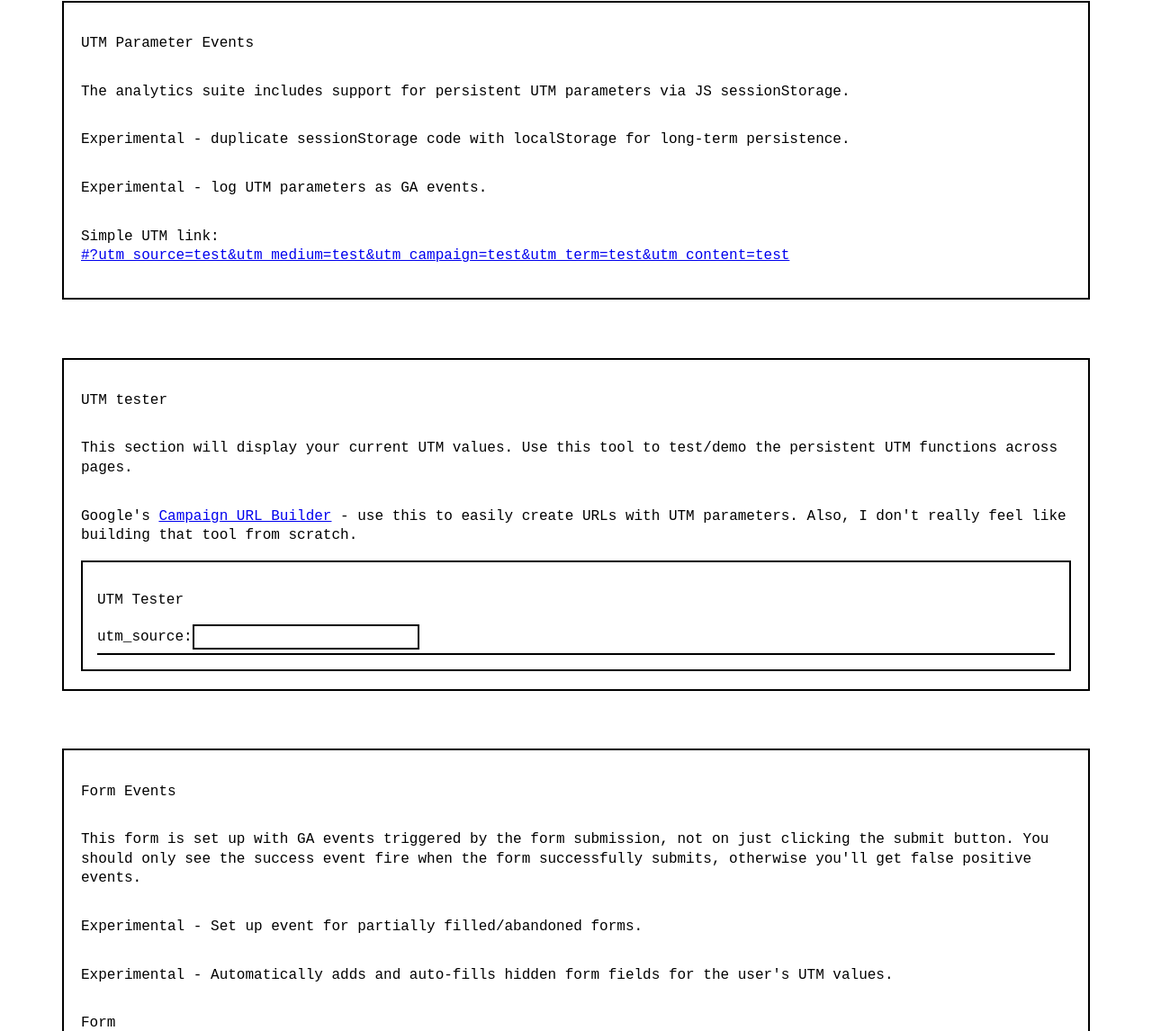
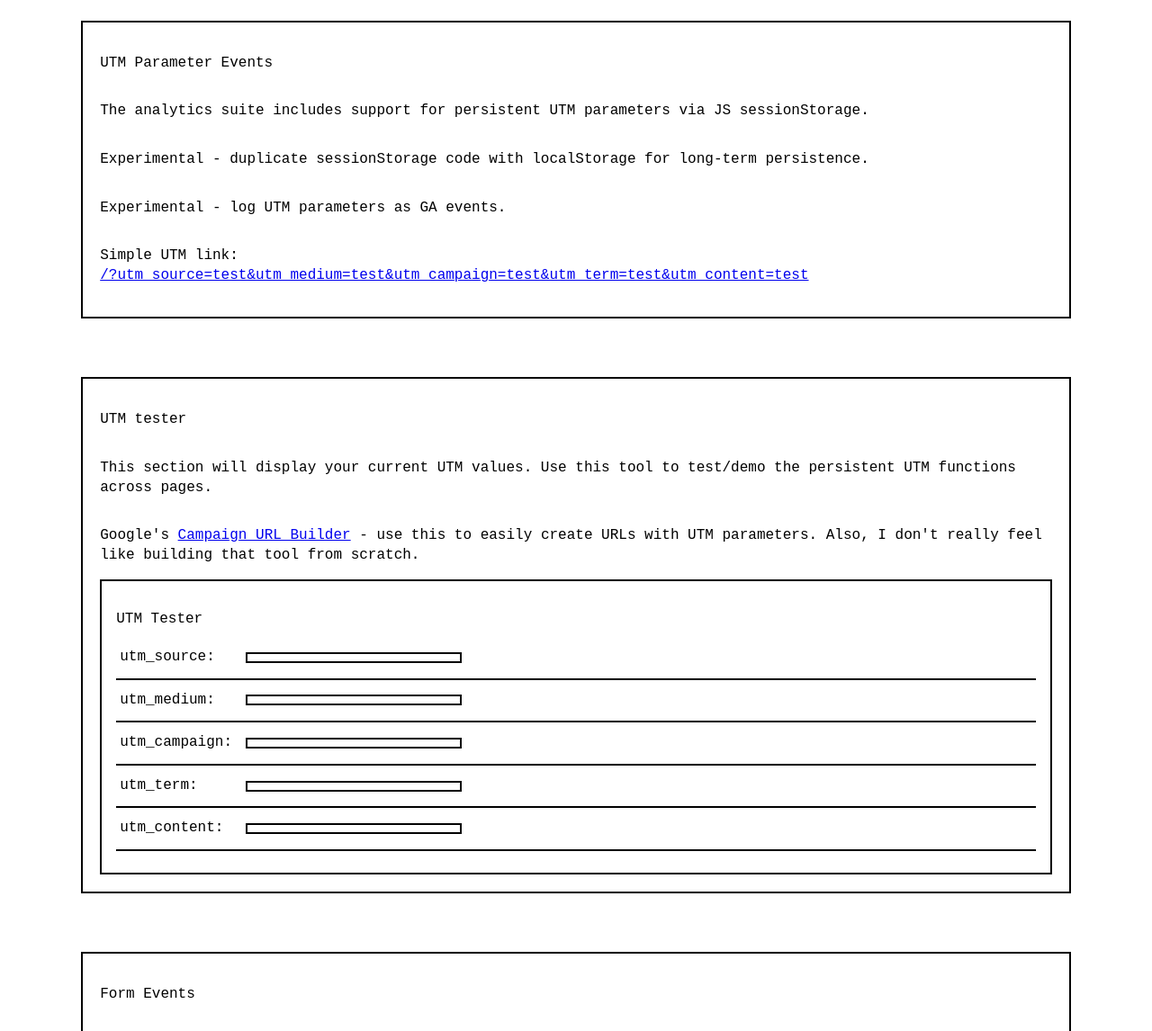
Before and after one commit to Planet-Caravan-Studios/Planet-Caravan-Analytics-Toolkit, a website: page index.html in a window 1280 px wide. Shown: the part 1022-2168 px from the top of the page at 90% size. Drawn offline with nearby package versions, Linux system fonts and the light colour scheme.

Commit message:
revamping UTM logging

```diff
--- a/index.html
+++ b/index.html
@@ -133,8 +133,8 @@
 		</p>
 		<p>
 			Simple UTM link: <br/>
-			<a href="#?utm_source=test&utm_medium=test&utm_campaign=test&utm_term=test&utm_content=test">
-				#?utm_source=test&utm_medium=test&utm_campaign=test&utm_term=test&utm_content=test
+			<a href="/?utm_source=test&utm_medium=test&utm_campaign=test&utm_term=test&utm_content=test">
+				/?utm_source=test&utm_medium=test&utm_campaign=test&utm_term=test&utm_content=test
 			</a>
 		</p>
 	</section>
@@ -154,7 +154,19 @@
 			<p>UTM Tester</p>
 
 			<div class="cell">
-				<span>utm_source:</span> <span class="utmField" data-utm="utm_source"></span>
+				<span class="utmLabel">utm_source:</span> <span class="utmField" data-utm="utm_source"></span>
+			</div>
+			<div class="cell">
+				<span class="utmLabel">utm_medium:</span> <span class="utmField" data-utm="utm_medium"></span>
+			</div>
+			<div class="cell">
+				<span class="utmLabel">utm_campaign:</span> <span class="utmField" data-utm="utm_campaign"></span>
+			</div>
+			<div class="cell">
+				<span class="utmLabel">utm_term:</span> <span class="utmField" data-utm="utm_term"></span>
+			</div>
+			<div class="cell">
+				<span class="utmLabel">utm_content:</span> <span class="utmField" data-utm="utm_content"></span>
 			</div>
 
 		</div>
--- a/index.js
+++ b/index.js
@@ -243,6 +243,13 @@ UTM Parameter example:
 
 	https://website.com?utm_source=test&utm_medium=test&utm_campaign=test&utm_term=test&utm_content=test
 
+UTM parameters supported:
+	utm_source
+	utm_medium
+	utm_campaign
+	utm_term
+	utm_content
+
 ********************************************/
 $(document).ready(function(){
 
@@ -405,3 +412,21 @@ $(document).ready(function(){
 		});
 	};
 });
+
+
+
+
+
+
+/********************************************
+
+Run Fumctions
+
+********************************************/
+$(document).ready(function(){
+	/***** PRIME EVENT FIRING *****/
+		$('html').eventfire_ready();
+
+	/***** URL PARAMETER TAGS *****/
+		$('html').url_param_tag();
+});
--- a/package.json
+++ b/package.json
@@ -1,6 +1,6 @@
 {
   "name": "planet-caravan-analtyics-toolkit",
-  "version": "1.1.1",
+  "version": "1.1.3",
   "description": "analytics toolkit for Google Analytics events",
   "main": "index.js",
   "exports": "./index.js",
--- a/style.css
+++ b/style.css
@@ -1,3 +1,9 @@
+*,
+*:before,
+*:after {
+  box-sizing: border-box;
+}
+
 body{
 	font-family: monospace;
 	font-size: 1.25vw;
@@ -36,14 +42,21 @@ body{
 }
 .UTMTesterTool .cell{
 	border-bottom:solid 2px #000;
-	padding-bottom: 0.25em;
+	padding-bottom: 0.5em;
+	margin-bottom: 0.5em;
 	display: flex;
 	align-items: center;
+}
+.utmLabel{
+	display: inline-block;
+	padding: 0.25em;
+	width: 15ch;
+
 }
 .utmField{
 	display: inline-block;
 	border:solid 2px #000;
 	padding: 0.25em;
 	width: 25ch;
-	height: 1em;
+
 }
--- /dev/null
+++ b/utility.js
@@ -0,0 +1,61 @@
+/********************************************
+
+Utility.js - this file is for a few basic elements used in
+the test pages for this plugin.  This code is not included in the actual plugin.
+
+********************************************/
+
+$(document).ready(function(){
+
+	function utm_log_session(param) {
+		var searchParams = new URLSearchParams(window.location.search);
+		var paramValue = "";
+		var utm_state = "";
+
+		if(searchParams.has(param)) {
+			//if UTM parameters are present in URL
+			utm_state = "url";
+			paramValue = searchParams.get(param);
+			sessionStorage.setItem(param, paramValue);
+			$(this).utm_log_param(param, paramValue);
+
+		}else if(sessionStorage.getItem(param)){
+			//if UTM parameters are not present in URL, but are in SessionStorage
+			utm_state = "sessionStorage";
+			paramValue = searchParams.get(param);
+			$(this).utm_log_session(param, paramValue);
+
+		}else if(localStorage.getItem(param)){
+			//if UTM parameters are not present in URL or SessionStorage, but are in LocalStorage
+			utm_state = "localStorage";
+			paramValue = searchParams.get(param);
+			$(this).utm_log_session(param, paramValue);
+
+		}
+		console.log("UTM detected: "+param+": "+paramValue);
+		return paramValue;
+
+	};
+
+	/*Run Functions*/
+	var utm_source = utm_log_session("utm_source");
+	//console.log(utm_source);
+	$(".UTMTesterTool [data-utm='utm_source']").text(utm_source);
+
+	var utm_medium = utm_log_session("utm_medium");
+	//console.log(utm_medium);
+	$(".UTMTesterTool [data-utm='utm_medium']").text(utm_medium);
+
+	var utm_campaign = utm_log_session("utm_campaign");
+	//console.log(utm_campaign);
+	$(".UTMTesterTool [data-utm='utm_campaign']").text(utm_campaign);
+
+	var utm_term = utm_log_session("utm_term");
+	//console.log(utm_term);
+	$(".UTMTesterTool [data-utm='utm_term']").text(utm_term);
+
+	var utm_content = utm_log_session("utm_content");
+	//console.log(utm_content);
+	$(".UTMTesterTool [data-utm='utm_content']").text(utm_content);
+
+});
```
